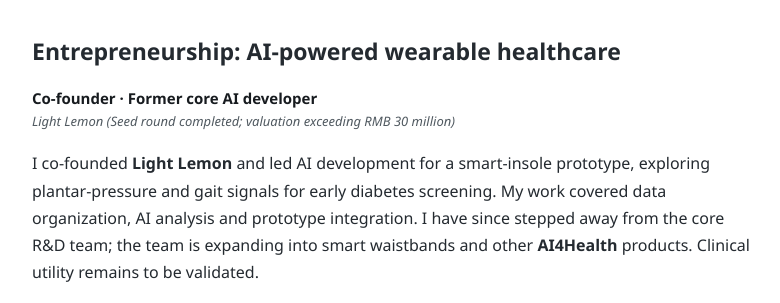
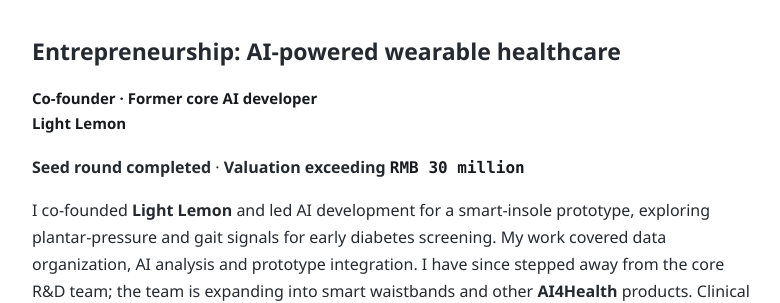
Before and after one commit to jiahaozheng406/jiahaozheng406.github.io, a plain HTML site: page projects.html in a window 1280 px wide. Shown: the part 1919-2222 px from the top of the page, without its empty margins (396-1176 px from the left). Drawn offline with Linux system fonts and the light colour scheme.

Commit message:
Clarify ICMR student authorship and emphasize Light Lemon seed funding

```diff
--- a/projects.html
+++ b/projects.html
@@ -103,7 +103,8 @@
       </section>
       <section id="venture" aria-labelledby="venture-title">
         <h2 id="venture-title">Entrepreneurship: AI-powered wearable healthcare</h2>
-        <p class="meta"><strong>Co-founder · Former core AI developer</strong><br><em>Light Lemon (Seed round completed; valuation exceeding RMB 30 million)</em></p>
+        <p class="meta"><strong>Co-founder · Former core AI developer</strong><br><strong>Light Lemon</strong></p>
+        <p id="venture-funding"><strong>Seed round completed</strong> · <strong>Valuation exceeding <span class="metric">RMB 30 million</span></strong></p>
         <p>I co-founded <strong>Light Lemon</strong> and led AI development for a smart-insole prototype, exploring plantar-pressure and gait signals for early diabetes screening. My work covered data organization, AI analysis and prototype integration. I have since stepped away from the core R&amp;D team; the team is expanding into smart waistbands and other <strong>AI4Health</strong> products. Clinical utility remains to be validated.</p>
         <div class="gallery venture-media">
           <figure class="gallery-item"><a href="images/pressure-patterns.png"><img src="images/pressure-patterns.png" width="256" height="336" loading="lazy" alt="Illustrative plantar-pressure maps and spatial pressure distributions"></a></figure>
```
